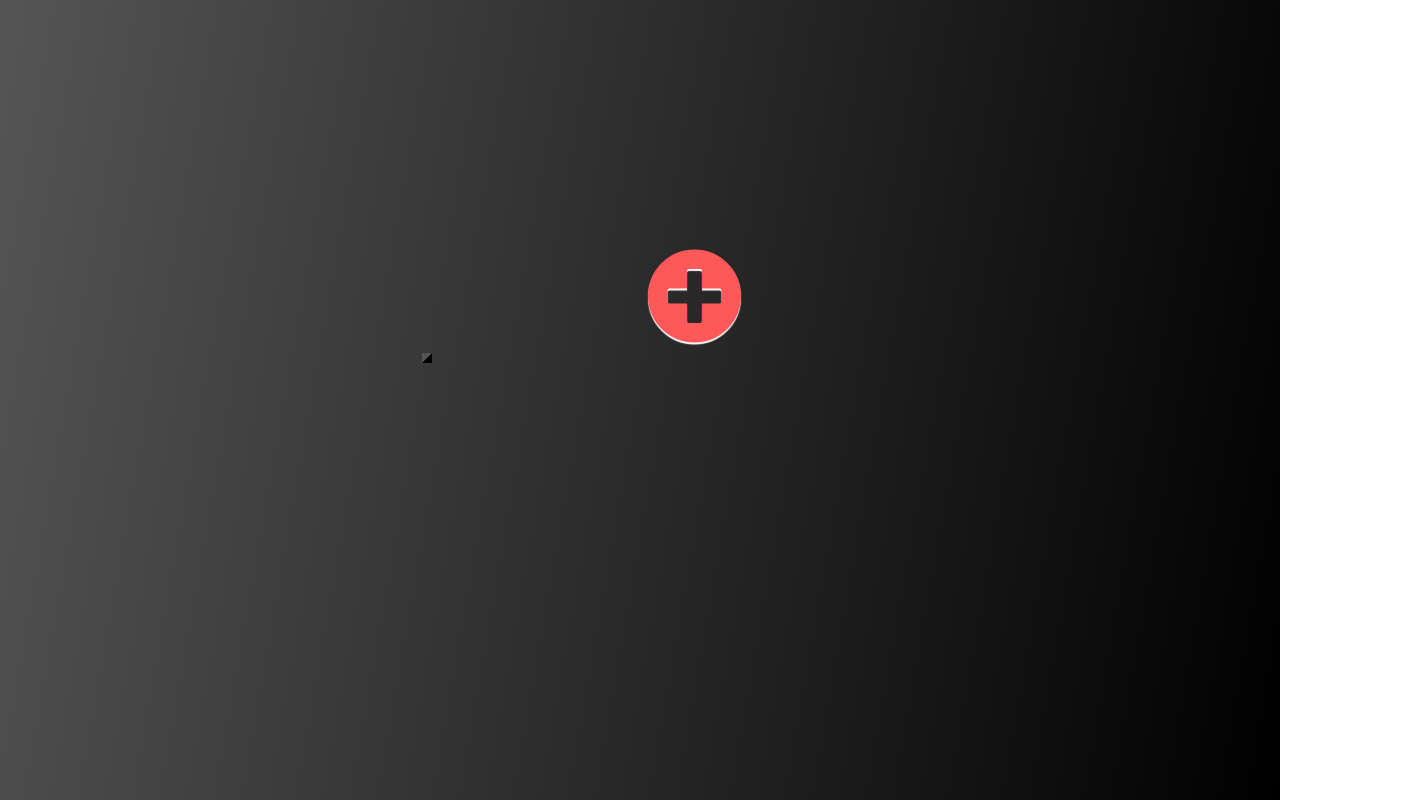
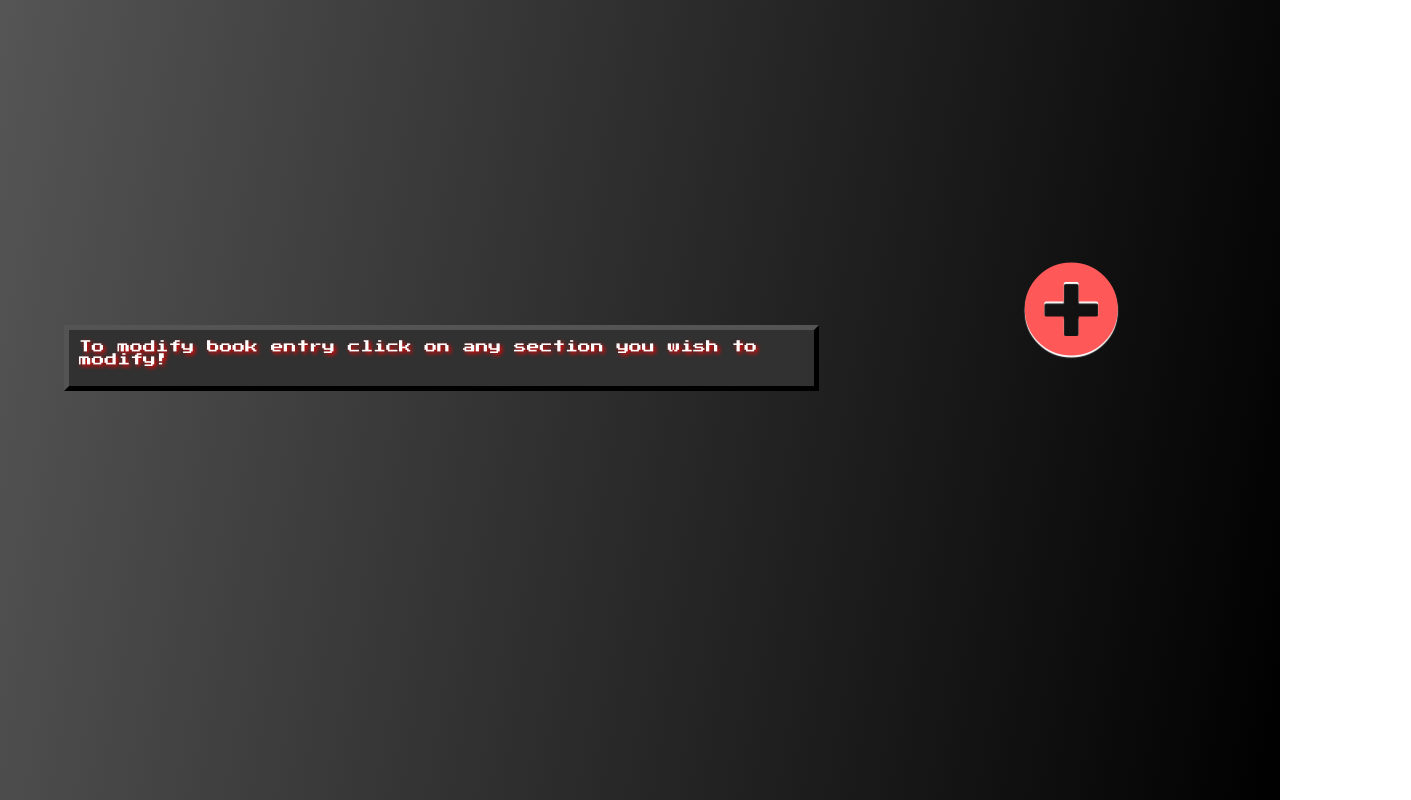
Before and after one commit to lavaxcii/JS-Pro4-Library, a plain HTML site: page index.html in a window 1280 px wide. Shown: the whole page, 1411 px wide, since content can reach past the window. Drawn offline with Linux system fonts and the light colour scheme.

Commit message:
Add message for user

```diff
--- a/index.html
+++ b/index.html
@@ -21,10 +21,14 @@
 
 <body>
   <div class="bookShelf">
+    <div class="textAndNumberInput">
+      <p>To modify book entry click on any section you wish to modify!</p>
+    </div>
   </div>
 
   <div class="dataInputForm">
     <form action="">
+
       <div class="textAndNumberInput">
         <p>Author of the book:</p>
         <input id='authorName' type="text" value='Unknown' required>
```
